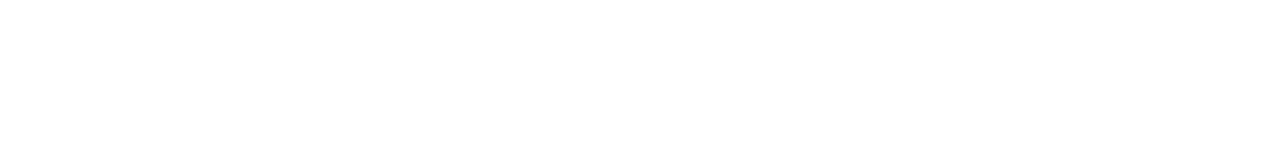
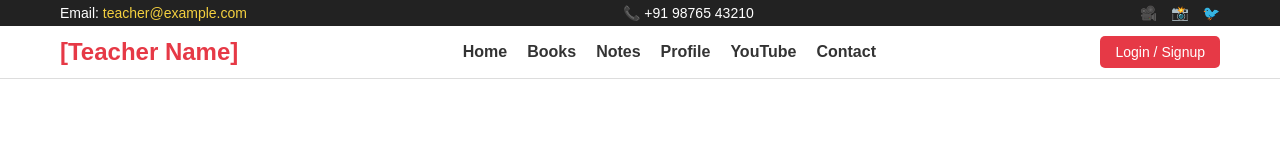
Before and after one commit to Himanshu-yarr/teachhub, a plain HTML site: page Frontend/index.html in a window 1280 px wide. Drawn offline with Linux system fonts and the light colour scheme.

Commit message:
added navbar

```diff
--- a/Frontend/index.html
+++ b/Frontend/index.html
@@ -1,13 +1,47 @@
 <!DOCTYPE html>
 <html lang="en">
 <head>
-  <meta charset="UTF-8">
-  <meta name="viewport" content="width=device-width, initial-scale=1.0">
-  <title>STUDY GO With ZEENAT</title>
-  <link rel="stylesheet" href="style.css">
+  <meta charset="UTF-8" />
+  <meta name="viewport" content="width=device-width, initial-scale=1.0" />
+  <title>YouTube Teacher Platform | Learn with [Teacher Name]</title>
+  <meta name="description" content="Official website of [Teacher Name] - Explore books, notes, courses, and YouTube videos. Learn and grow with over 1 lakh students.">
+  <link rel="stylesheet" href="style.css" />
 </head>
 <body>
 
+  <!-- 🔹 Top Bar -->
+  <div class="top-bar">
+    <div class="container">
+      <span>Email: <a href="mailto:teacher@example.com">teacher@example.com</a></span>
+      <span>📞 +91 98765 43210</span>
+      <div class="social-icons">
+        <a href="#" aria-label="YouTube">🎥</a>
+        <a href="#" aria-label="Instagram">📸</a>
+        <a href="#" aria-label="Twitter">🐦</a>
+      </div>
+    </div>
+  </div>
+
+  <!-- 🔹 Navbar -->
+  <header>
+    <div class="container navbar">
+      <div class="logo">
+        <h1>[Teacher Name]</h1>
+      </div>
+      <nav>
+        <ul class="nav-links">
+          <li><a href="#">Home</a></li>
+          <li><a href="#books">Books</a></li>
+          <li><a href="#notes">Notes</a></li>
+          <li><a href="#profile">Profile</a></li>
+          <li><a href="#youtube">YouTube</a></li>
+          <li><a href="#contact">Contact</a></li>
+        </ul>
+      </nav>
+      <a href="#login" class="btn">Login / Signup</a>
+      <button class="menu-toggle">☰</button>
+    </div>
+  </header>
 
   <script src="script.js"></script>
 </body>
--- a/Frontend/script.js
+++ b/Frontend/script.js
@@ -0,0 +1,14 @@
+const menuBtn = document.querySelector(".menu-toggle");
+const navLinks = document.querySelector(".nav-links");
+
+// Toggle on click
+menuBtn.addEventListener("click", () => {
+  navLinks.classList.toggle("active");
+});
+
+// Hide menu when clicking outside
+document.addEventListener("click", (e) => {
+  if (!menuBtn.contains(e.target) && !navLinks.contains(e.target)) {
+    navLinks.classList.remove("active");
+  }
+});
--- a/Frontend/style.css
+++ b/Frontend/style.css
@@ -0,0 +1,114 @@
+/* General Reset */
+* {
+  margin: 0;
+  padding: 0;
+  box-sizing: border-box;
+}
+
+body {
+  font-family: Arial, sans-serif;
+}
+
+/* 🔹 Top Bar */
+.top-bar {
+  background: #222;
+  color: #fff;
+  font-size: 14px;
+  padding: 5px 0;
+}
+
+.top-bar .container {
+  display: flex;
+  justify-content: space-between;
+  align-items: center;
+  max-width: 1200px;
+  margin: auto;
+  padding: 0 20px;
+}
+
+.top-bar a {
+  color: #f4d03f;
+  text-decoration: none;
+}
+
+.top-bar .social-icons a {
+  margin-left: 10px;
+}
+
+/* 🔹 Navbar */
+header {
+  background: #fff;
+  border-bottom: 1px solid #ddd;
+}
+
+.navbar {
+  display: flex;
+  justify-content: space-between;
+  align-items: center;
+  max-width: 1200px;
+  margin: auto;
+  padding: 10px 20px;
+}
+
+.logo h1 {
+  color: #e63946;
+  font-size: 24px;
+}
+
+.nav-links {
+  list-style: none;
+  display: flex;
+  gap: 20px;
+}
+
+.nav-links a {
+  text-decoration: none;
+  color: #333;
+  font-weight: bold;
+}
+
+.btn {
+  background: #e63946;
+  color: #fff;
+  padding: 8px 15px;
+  border-radius: 5px;
+  text-decoration: none;
+  font-size: 14px;
+}
+
+/* 🔹 Mobile Menu Button */
+.menu-toggle {
+  display: none;
+  font-size: 24px;
+  background: none;
+  border: none;
+  cursor: pointer;
+}
+
+/* 🔹 Responsive Navbar */
+@media (max-width: 768px) {
+  .nav-links {
+    flex-direction: column;
+    background: #fff;
+    position: absolute;
+    top: 60px;
+    right: 20px;
+    border: 1px solid #ddd;
+    padding: 10px;
+
+    /* Animation + Hide by default */
+    display: flex;
+    opacity: 0;
+    visibility: hidden;
+    transition: opacity 0.3s ease, visibility 0.3s ease;
+  }
+
+  .nav-links.active {
+    opacity: 1;
+    visibility: visible;
+  }
+
+  .menu-toggle {
+    display: block;
+  }
+}
```
